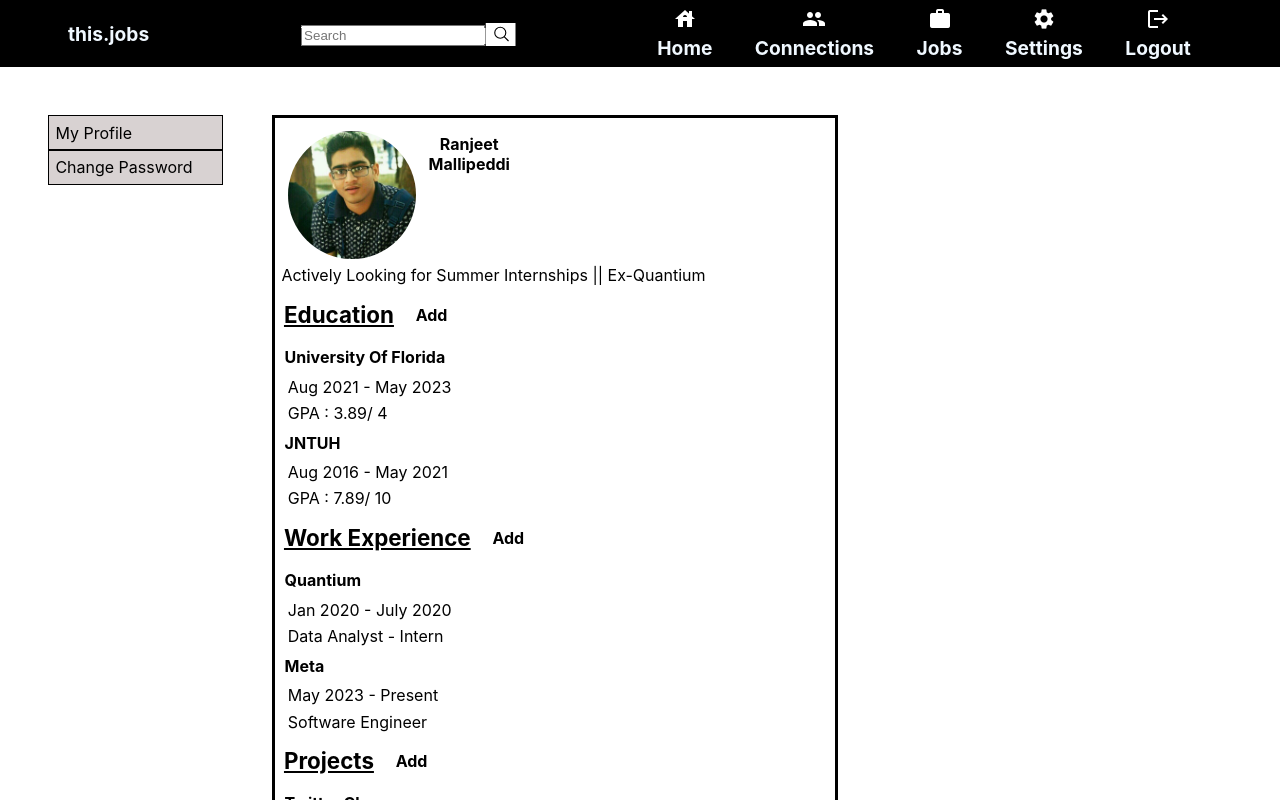
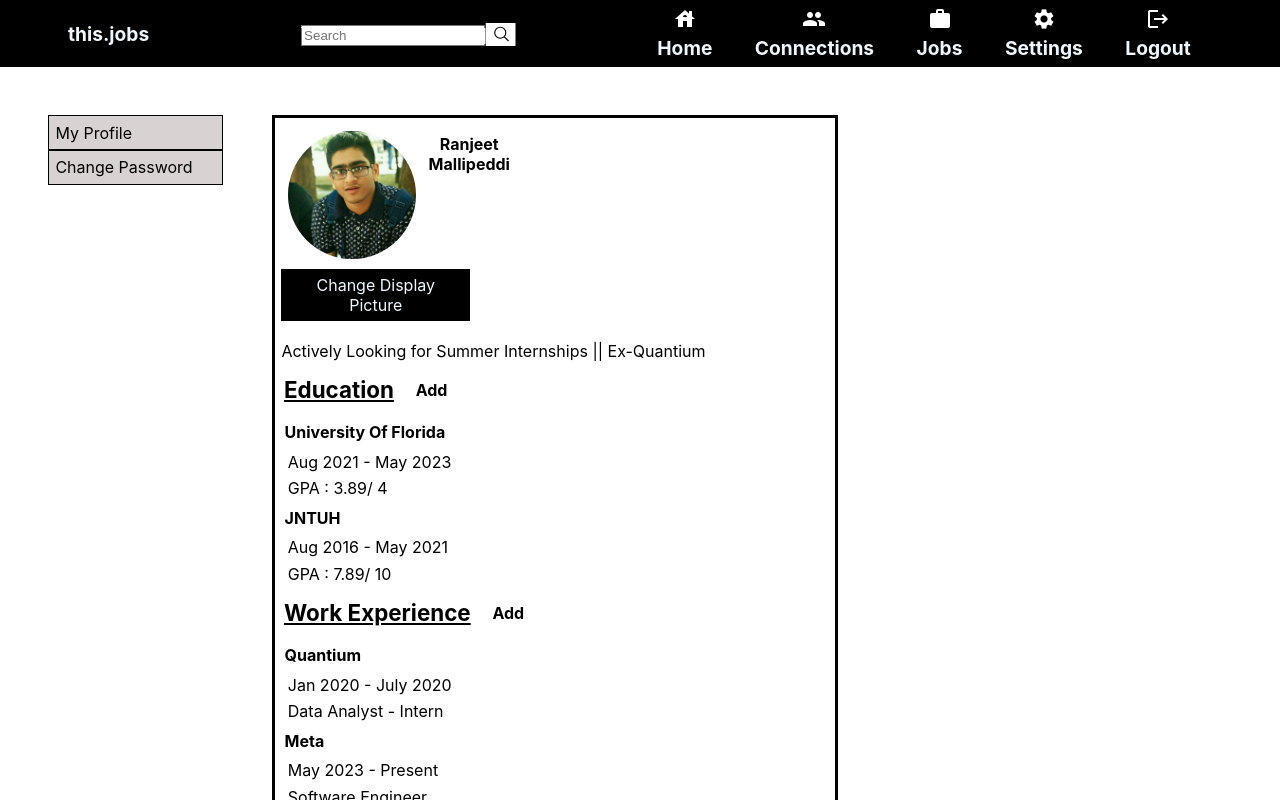
Before and after one commit to flash29/this.jobs, a React (Create React App) app in the folder frontend/: page /settings/profile/ranjeet in a window 1280 px wide. Shown: the top 800 px of the page. Built offline with nearby package versions, Linux system fonts and the light colour scheme.

Commit message:
My Profile Page Setup with mock data done User can update their profile picture

```diff
--- a/frontend/src/dashboard/Settings/MyProfile/MyProfile.js
+++ b/frontend/src/dashboard/Settings/MyProfile/MyProfile.js
@@ -4,13 +4,14 @@ import  { useParams } from "react-router-dom";
 import SettingsCard from '../SettingsCard';
 import { useState, useEffect } from 'react';
 import dp from './dp1.jpg';
+import React from 'react';
 
 function Settings() {
 
   //  let params = useParams();
 
     const [userData, setUserData] = useState({
-      imageData : '',
+      imageData : dp,
       userName : '',
       userBio: '',
       projects: [],
@@ -44,7 +45,6 @@ function Settings() {
     const [updateProjects, setUpdateProjects ] = useState();
     const [clickedAddProjects, setClickedAddProjects ] = useState(false);
     const [newProjectsName, setNewProjectsName] = useState('');
-    const [newProjectsDates, setNewProjectsDates ] = useState('');
     const [newProjectsDescription, setNewProjectsDescription ] = useState('');
 
 
@@ -278,7 +278,7 @@ function Settings() {
     const updateBio = () => {
       console.log('new Bio', newbio);
       setBioTracker(false);
-      setTimeout(3000);
+      setTimeout(10000);
       setUserData({...userData, userBio: newbio });
       console.log('after update', userData.userBio);
     }
@@ -289,6 +289,33 @@ function Settings() {
 
 
     }
+
+    const hiddenFileInput = React.useRef(null);
+
+    const handleClick = event => {
+      hiddenFileInput.current.click();
+  };
+
+  const [base64File, setBase64URL] = useState('');
+
+  const handleFileInputChange = e => {
+      console.log(e.target.files[0]);
+      const reader = new FileReader();
+
+      reader.onload = function() {
+          setBase64URL(reader.result);
+          setUserData({...userData, imageData : reader.result })
+      console.log('result', reader.result);
+      console.log("file result", base64File);
+      console.log('userdata', userData);
+      }
+      if(e.target.files[0]){
+      reader.readAsDataURL(e.target.files[0]);
+      console.log('reader',reader);
+      }
+
+  };
+
 
 
     return (
@@ -303,7 +330,7 @@ function Settings() {
               <div className='dpAndName'>
 
                   <div className='displayPicture'>
-                        <img src= {dp}
+                        <img src= { userData.imageData }
                         alt='user DP'
                         className='profilePicture'
                         />
@@ -312,6 +339,16 @@ function Settings() {
                        <p> Ranjeet Mallipeddi </p>
                     </div>
               </div>
+
+              <div onClick={handleClick} className='changeDP'>
+                  Change Display Picture
+                  <input
+                  type="file"
+                  ref = {hiddenFileInput}
+                  style={{display: 'none'}}
+                  onChange = {handleFileInputChange}/>
+              </div>
+
 
               <div
                className='updateButton'
--- a/frontend/src/dashboard/Settings/Settings.css
+++ b/frontend/src/dashboard/Settings/Settings.css
@@ -35,7 +35,7 @@
     border-style: solid;
     border-color: black;
     width: 35em;
-    height: 80em;
+    height: 70em;
     display: flex;
     margin-top: 3em;
     flex-direction: column;
@@ -49,11 +49,12 @@
 
 .UserNameProfile{
     font-weight: bold;
+    width: 10em;
 }
 
 .dpAndName{
     display: flex;
-    width: 10em;
+    width: 14em;
     height: 8em;
 }
 
@@ -186,3 +187,18 @@ input:focus {
     margin: 0.8em;
     border-radius: 50%;
 }
+
+.changeDP{
+    display: flex;
+    margin-top: 1.4em;
+    margin-left: 0.4em;
+    background-color: black;
+    color: aliceblue;
+    padding: 0.4em;
+    width: 11em;
+}
+
+.changeDP:hover{
+    text-decoration: underline;
+    cursor: pointer;
+}
```
